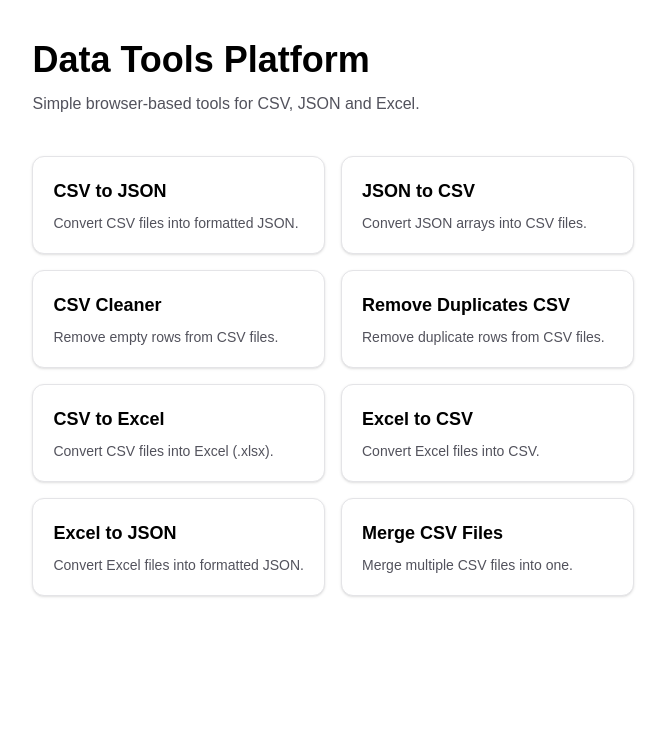
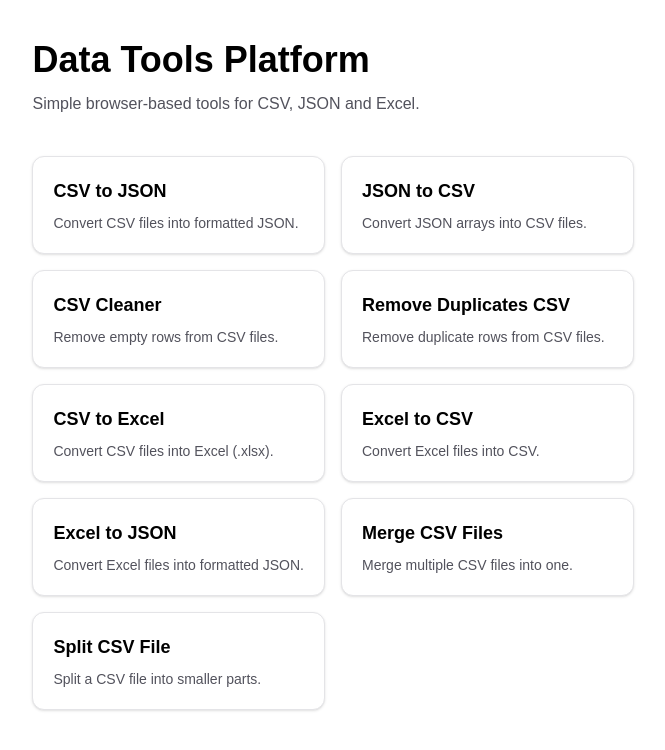
Before and after one commit to kike-Pinto/data-tools-platform, a Next.js app: page / in a window 1280 px wide. Shown: the top 750 px of the page, without its empty margins (307-972 px from the left). Built offline with nearby package versions, Linux system fonts and the light colour scheme.

Commit message:
Add tool Split CSV file

```diff
--- a/src/processors/registry.ts
+++ b/src/processors/registry.ts
@@ -9,6 +9,7 @@ import { csvToExcelProcessor } from './csvToExcel'
 import { excelToCsvProcessor } from './excelToCsv'
 import { excelToJsonProcessor } from './excelToJson'
 import { mergeCsvFilesProcessor } from './mergeCsvFiles'
+import { splitCsvFileProcessor } from './splitCsvFile'
 
 export const processorRegistry: Record<string, ToolProcessor> = {
   csvToJson: csvToJsonProcessor,
@@ -19,4 +20,5 @@ export const processorRegistry: Record<string, ToolProcessor> = {
   excelToCsv: excelToCsvProcessor,
   excelToJson: excelToJsonProcessor,
   mergeCsvFiles: mergeCsvFilesProcessor,
+  splitCsvFile: splitCsvFileProcessor,
 }
--- /dev/null
+++ b/src/processors/splitCsvFile.ts
@@ -0,0 +1,36 @@
+// Version simple: Partir el CSV en dos mitades
+
+import Papa from 'papaparse'
+import { fileToText } from '@/lib/file'
+import type { ToolProcessor } from '@/tools/types'
+
+export const splitCsvFileProcessor: ToolProcessor = async ({ file }) => {
+  if (!file) {
+    throw new Error('Debes subir un archivo CSV.')
+  }
+
+  const text = await fileToText(file)
+
+  const parsed = Papa.parse<Record<string, string>>(text, {
+    header: true,
+    skipEmptyLines: true,
+  })
+
+  if (parsed.errors.length > 0) {
+    throw new Error(parsed.errors[0].message)
+  }
+
+  const rows = parsed.data
+  const midpoint = Math.ceil(rows.length / 2)
+  const firstHalf = rows.slice(0, midpoint)
+
+  const csv = Papa.unparse(firstHalf)
+
+  return {
+    kind: 'download',
+    title: 'Split CSV (Part 1)',
+    filename: 'split-part-1.csv',
+    mimeType: 'text/csv;charset=utf-8;',
+    content: csv,
+  }
+}
--- /dev/null
+++ b/src/tools/configs/split-csv-file.ts
@@ -0,0 +1,20 @@
+import type { ToolConfig } from '@/tools/types'
+
+export const splitCsvFileTool: ToolConfig = {
+  slug: 'split-csv-file',
+  name: 'Split CSV File',
+  description: 'Split a CSV file into smaller parts.',
+  category: 'csv',
+  input: {
+    kind: 'file',
+    accept: '.csv,text/csv',
+  },
+  output: {
+    kind: 'download',
+  },
+  seo: {
+    title: 'Split CSV File',
+    description: 'Split a CSV file into smaller files instantly.',
+  },
+  processorKey: 'splitCsvFile',
+}
--- a/src/tools/registry.ts
+++ b/src/tools/registry.ts
@@ -23,6 +23,7 @@ import { csvToExcelTool } from './configs/csv-to-excel'
 import { excelToCsvTool } from './configs/excel-to-csv'
 import { excelToJsonTool } from './configs/excel-to-json'
 import { mergeCsvFilesTool } from './configs/merge-csv-files'
+import { splitCsvFileTool } from './configs/split-csv-file'
 
 export const toolRegistry: Record<string, ToolConfig> = {
   'csv-to-json': csvToJsonTool,
@@ -33,6 +34,7 @@ export const toolRegistry: Record<string, ToolConfig> = {
   'excel-to-csv': excelToCsvTool,
   'excel-to-json': excelToJsonTool,
   'merge-csv-files': mergeCsvFilesTool,
+  'split-csv-file': splitCsvFileTool,
 }
 
 export const allTools = Object.values(toolRegistry)
```
